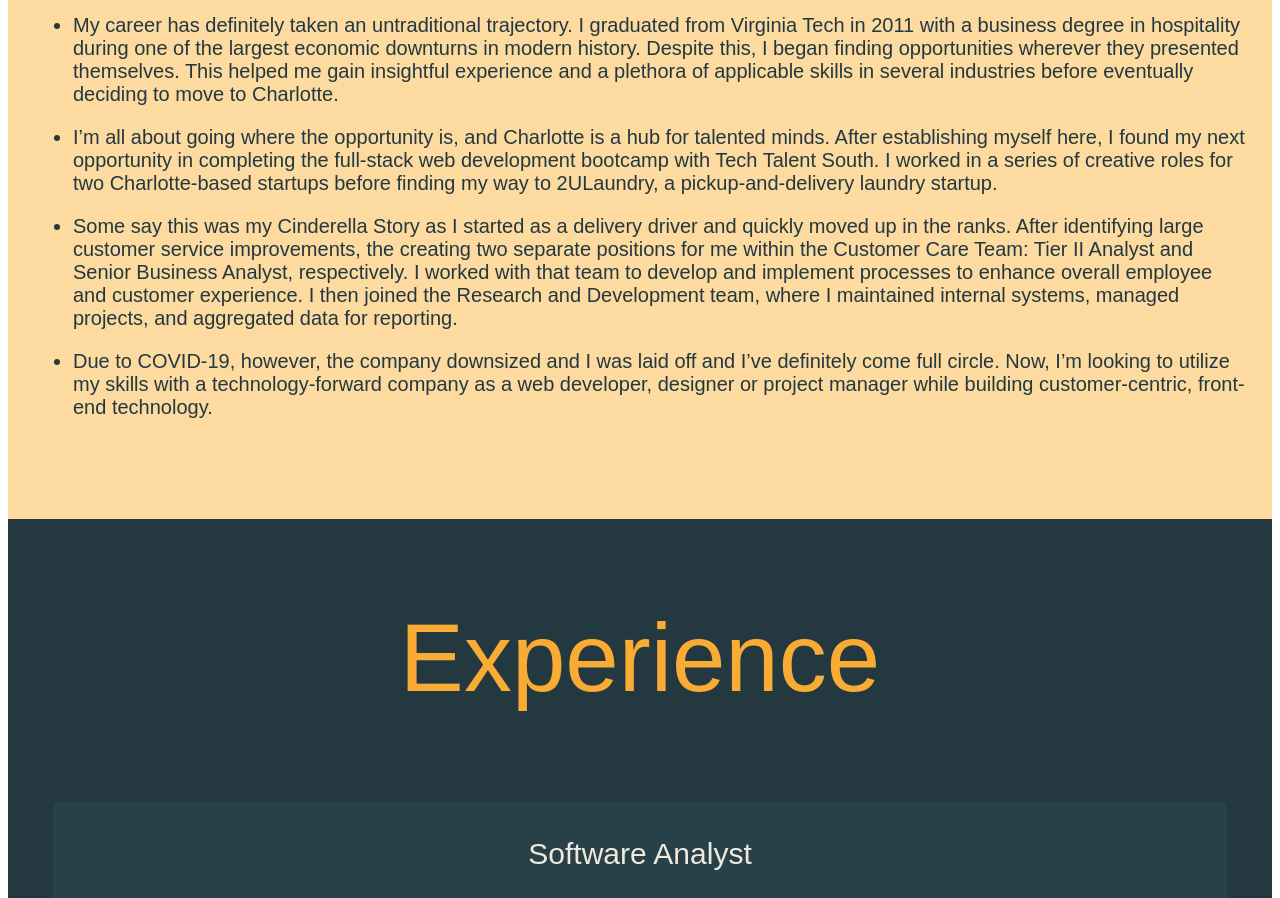
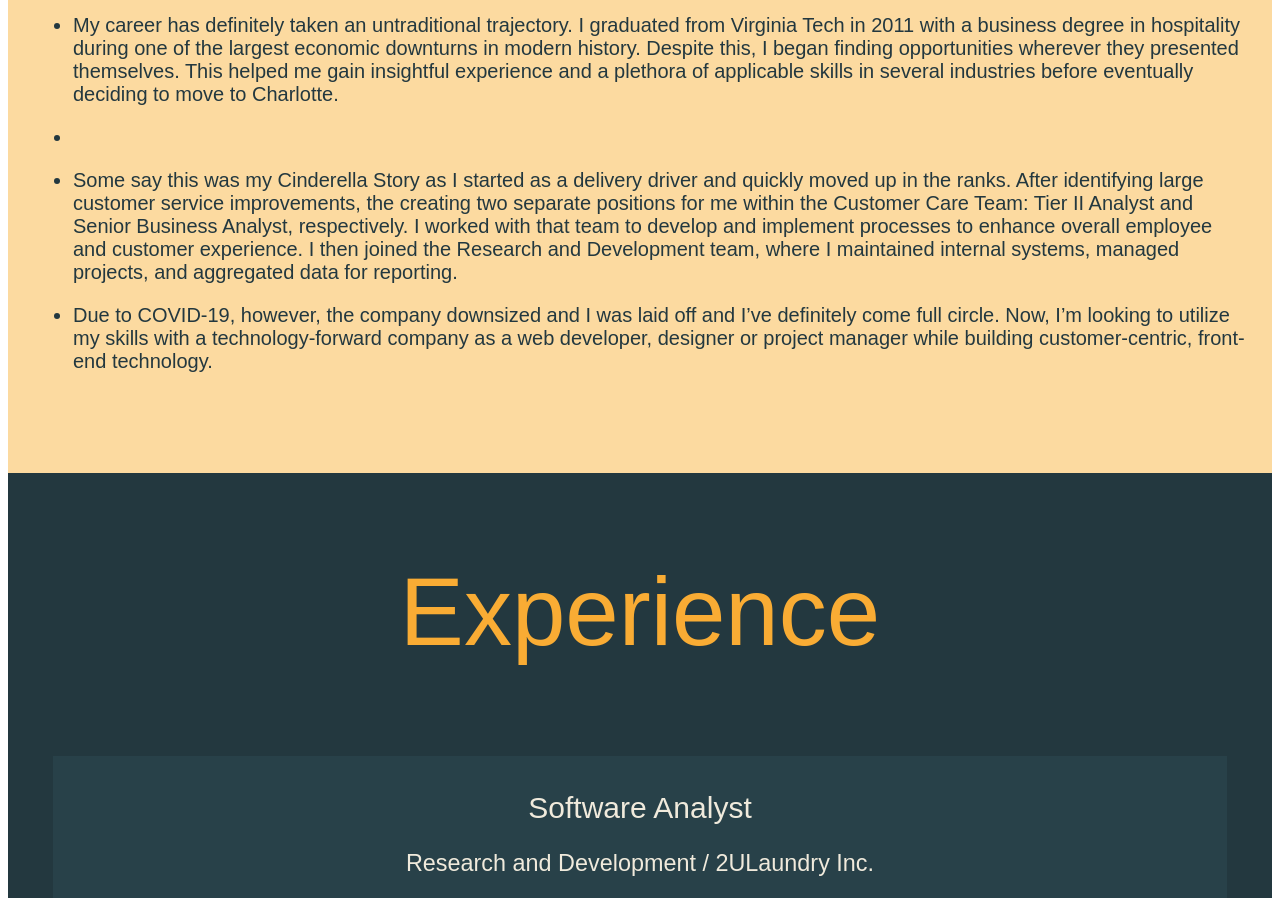
Before and after one commit to lflint07/new_website, a React (Create React App) app: page / in a window 1280 px wide. Shown: the part 1240-2138 px from the top of the page. Built offline with nearby package versions, Linux system fonts and the light colour scheme.

Commit message:
Editing file after several years

```diff
--- a/src/components/About.js
+++ b/src/components/About.js
@@ -26,13 +26,13 @@ function About() {
               </li>
               <li>
                 <p>
-                  I’m all about going where the opportunity is, and Charlotte is
+                  {/* I’m all about going where the opportunity is, and Charlotte is
                   a hub for talented minds. After establishing myself here, I
                   found my next opportunity in completing the full-stack web
                   development bootcamp with Tech Talent South. I worked in a
                   series of creative roles for two Charlotte-based startups
                   before finding my way to 2ULaundry, a pickup-and-delivery
-                  laundry startup.
+                  laundry startup. */}
                 </p>
               </li>
               <li>
```
